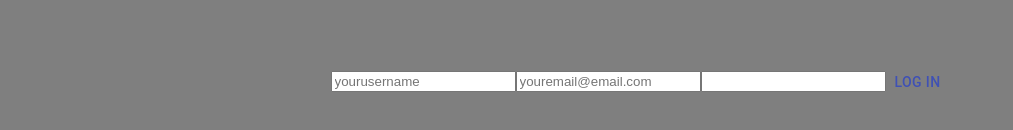
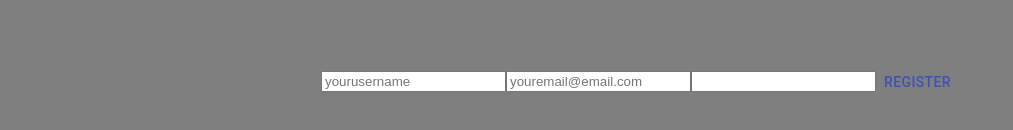
Before and after one commit to danschae/CurrencyApp, a React (Create React App) app: page / in a window 1280 px wide. Both pictures are taken after a click on the button "REGISTER". Shown: the part 318-448 px from the top of the page, without its empty margins (0-1013 px from the left). Built offline with nearby package versions, Linux system fonts and the light colour scheme.

Commit message:
finish login and register validation

```diff
--- a/src/components/Admin/Login.js
+++ b/src/components/Admin/Login.js
@@ -53,8 +53,16 @@ const LoginForm = props => {
     if (validate(login)) {
       axios.post("api/users/login",{email: login.email, password: login.password})
         .then(response => {
+          if (response.data === "invalid email") {
+            return setLogin({...login, errorType: "email", errorMessage: response.data})
+          }
+          if (response.data === "invalid password") {
+            return setLogin({...login, errorType: "password", errorMessage: response.data})
+          }
           console.log(response.data)
+          handleClose();
         })
+        .catch(err => console.log(err))
     }
   }
 
--- a/src/components/Admin/Register.js
+++ b/src/components/Admin/Register.js
@@ -66,7 +66,7 @@ const RegForm = props => {
             return setRegister({...register, errorType: "username", errorMessage: response.data})
           }
           if (response.data === "email already exists") {
-            return setRegister({...register, errorType: "password", errorMessage: response.data})
+            return setRegister({...register, errorType: "email", errorMessage: response.data})
           }
           console.log(response)
           handleClose();
@@ -111,7 +111,7 @@ const RegForm = props => {
           value={register.password}
           onChange={event => setRegister({...register, password: event.target.value})}
           />
-          <Button color="primary" onClick={submitRegister}>Log in</Button>
+          <Button color="primary" onClick={submitRegister}>Register</Button>
         {register.errorType && <div>{register.errorMessage}</div>}
         {error.status && <div>{error.message}</div>}
           </form>
```
